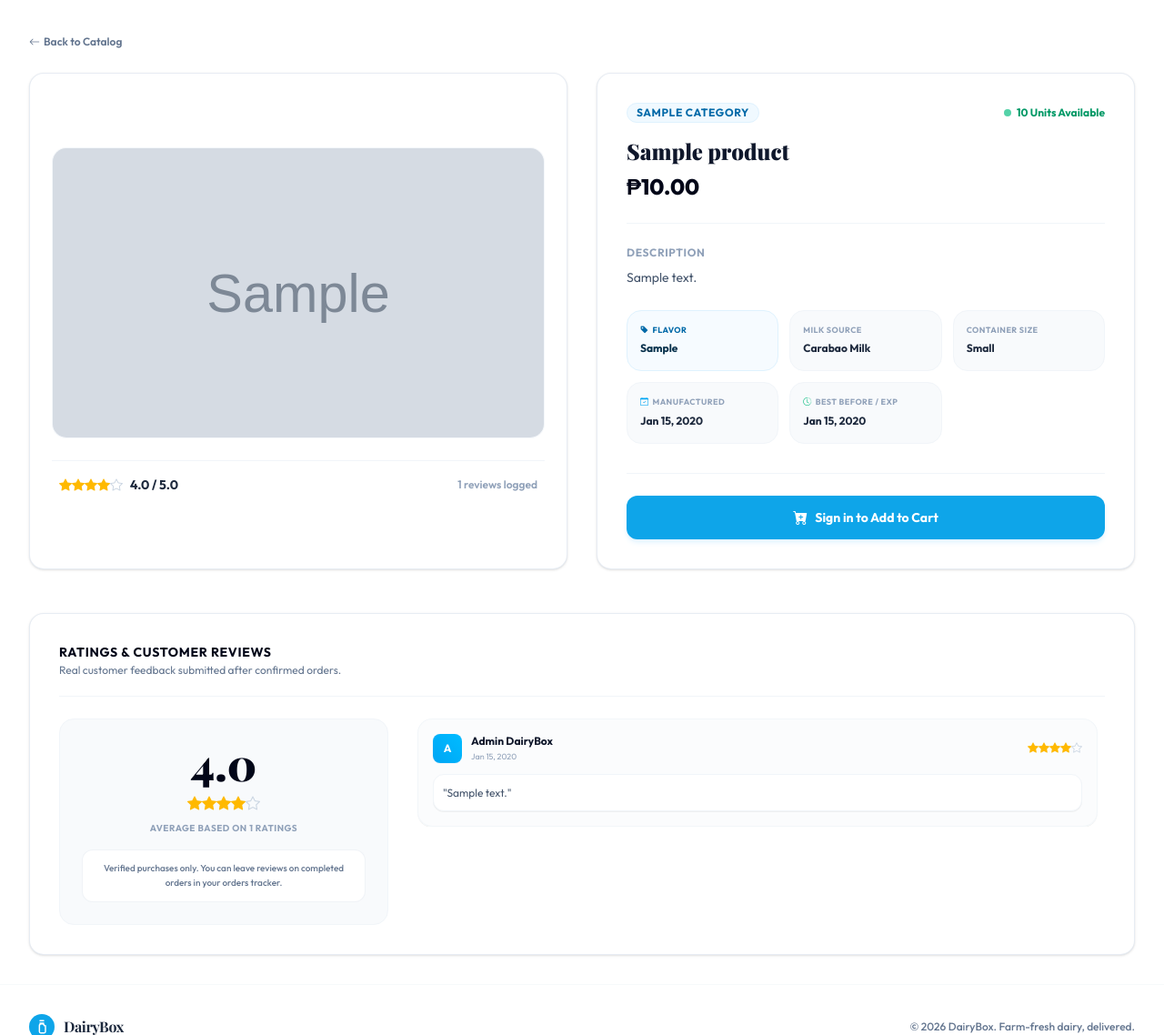
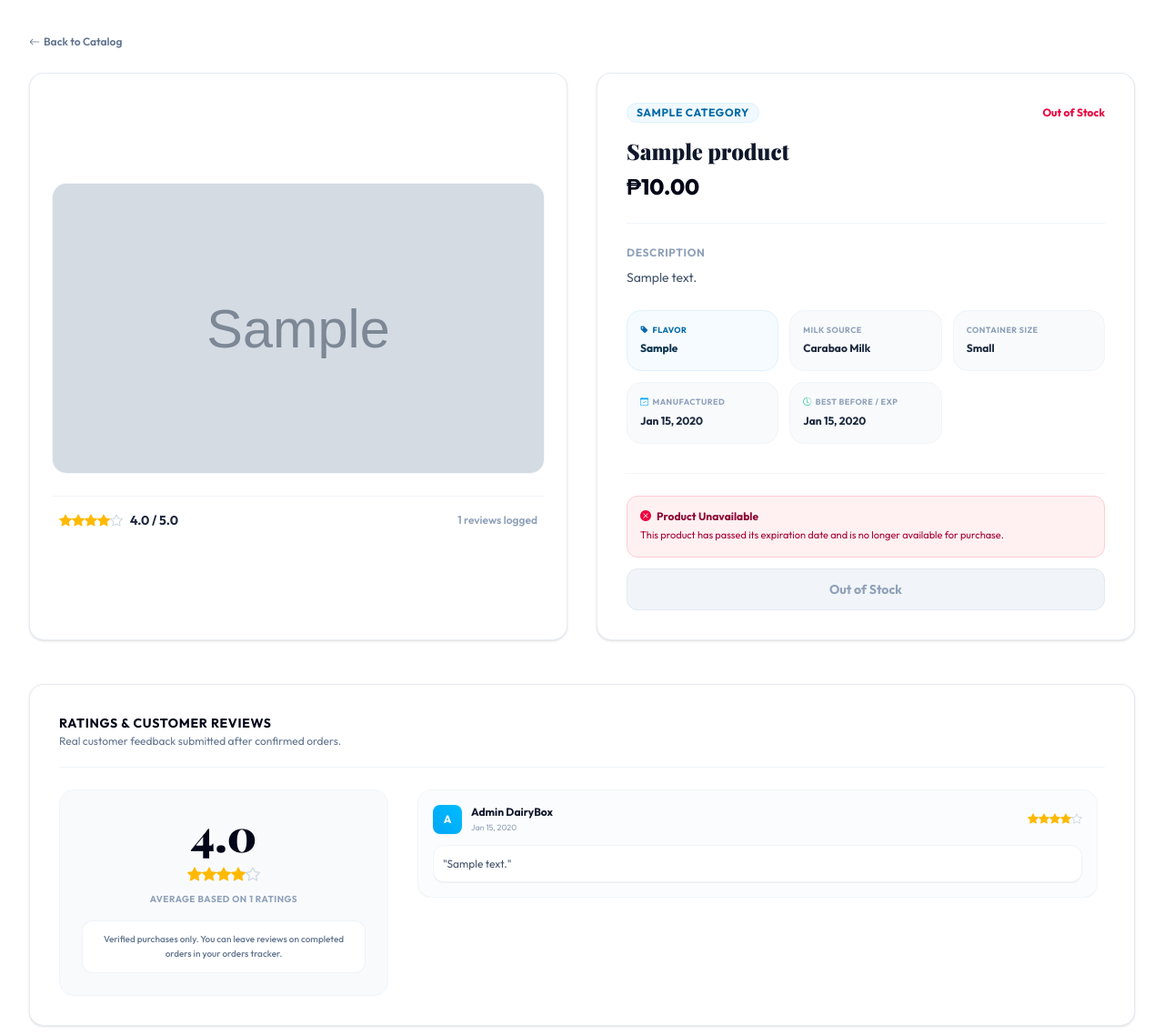
Before and after one commit to nesaii12/dairybox-app, a Laravel app: page /customer/products/1 in a window 1280 px wide. Shown: the part 65-1203 px from the top of the page at 91% size. Run offline with Laravel 12, Linux system fonts and the light colour scheme; data comes from the database, SQL or seed files in the repository; tables that the repository leaves empty hold one stand-in row (values such as "Sample post"); grey boxes marked "Sample" are stand-in pictures; style sheets or scripts are compiled from the project's sources; some libraries are stand-ins or nearby versions; some web fonts are replaced.

Commit message:
feat(storefront): block expired products from cart — show out-of-stock on catalog and product detail

```diff
--- a/resources/views/customer/product.blade.php
+++ b/resources/views/customer/product.blade.php
@@ -48,14 +48,14 @@
                     {{ $product->category->category_name }}
                 </span>
 
-                @if($product->stock > 0)
+                @if($product->stock > 0 && (!$product->expiration_date || \Carbon\Carbon::parse($product->expiration_date)->startOfDay()->gte(now()->startOfDay())))
                     <span class="inline-flex items-center text-xs font-bold text-emerald-600">
                         <span class="w-2 h-2 rounded-full bg-emerald-500 mr-1.5 animate-pulse"></span>
                         {{ $product->stock }} Units Available
                     </span>
                 @else
                     <span class="inline-flex items-center text-xs font-bold text-rose-600">
-                        Sold Out
+                        Out of Stock
                     </span>
                 @endif
             </div>
@@ -115,12 +115,26 @@
         <!-- Purchase Action Form -->
         <div class="mt-8 pt-6 border-t border-slate-100">
             @php
-                $cartQty = $cartItemQuantity ?? 0;
-                $availableToAdd = max(0, $product->stock - $cartQty);
-                $allStockInCart = ($cartQty >= $product->stock) && ($product->stock > 0);
+                $cartQty        = $cartItemQuantity ?? 0;
+                $isExpired      = $product->expiration_date &&
+                                  \Carbon\Carbon::parse($product->expiration_date)->startOfDay()->lt(now()->startOfDay());
+                $effectiveStock = $isExpired ? 0 : $product->stock;
+                $availableToAdd = max(0, $effectiveStock - $cartQty);
+                $allStockInCart = ($cartQty >= $effectiveStock) && ($effectiveStock > 0);
             @endphp
 
-            @if($product->stock > 0)
+            @if($isExpired)
+                <div class="p-3.5 bg-rose-50 border border-rose-200 rounded-xl text-xs text-rose-800 space-y-1 mb-3">
+                    <div class="flex items-center gap-1.5 font-bold text-rose-900">
+                        <i class="bi bi-x-circle-fill text-rose-600"></i>
+                        <span>Product Unavailable</span>
+                    </div>
+                    <p class="text-[11px] leading-relaxed">This product has passed its expiration date and is no longer available for purchase.</p>
+                </div>
+                <button disabled class="w-full py-3 px-4 rounded-xl text-sm font-bold text-slate-400 bg-slate-100 border border-slate-200 cursor-not-allowed text-center">
+                    Out of Stock
+                </button>
+            @elseif($effectiveStock > 0)
                 @auth
                     @if(auth()->user()->isRestricted())
                         <div class="p-3.5 bg-rose-50 border border-rose-200 rounded-xl text-xs text-rose-800 space-y-1">
```
Also changed, not shown: app/Http/Controllers/Customer/CartController.php (+29 -1 lines), resources/views/customer/partials/product_grid.blade.php (+12 -6 lines).
